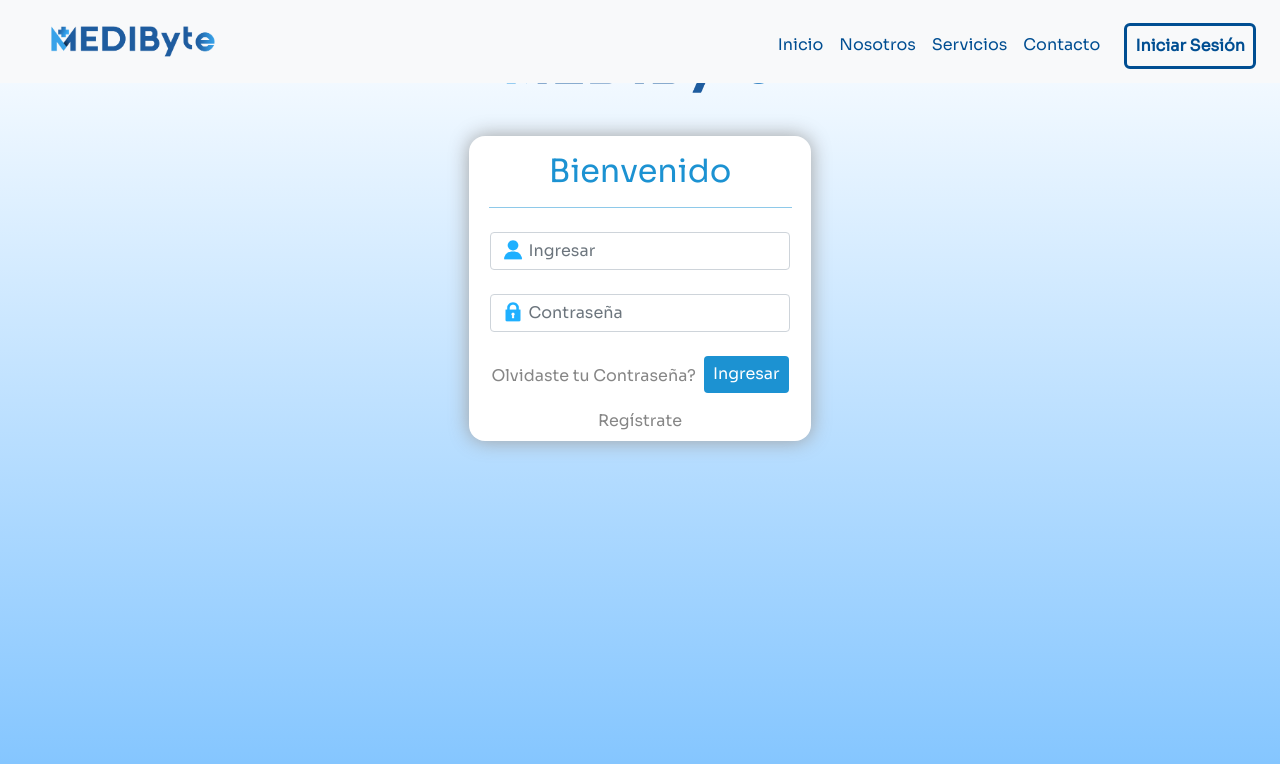
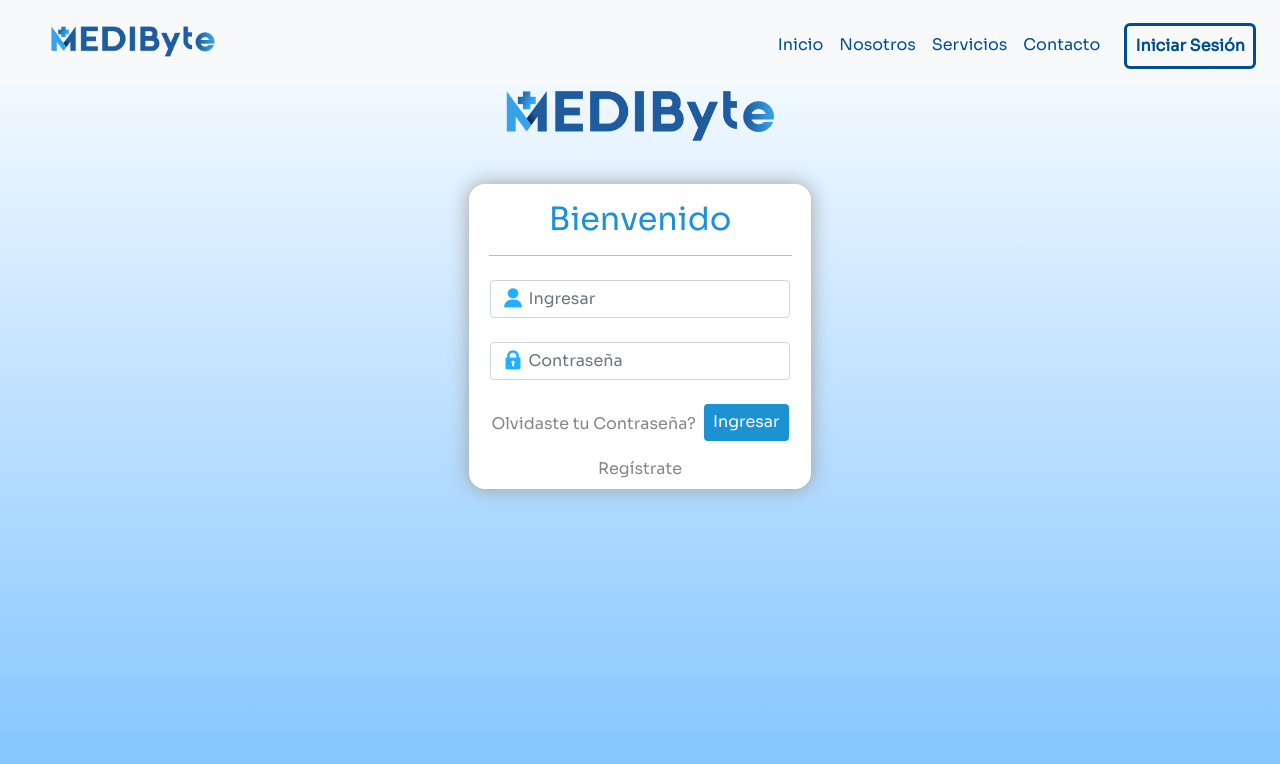
Before and after one commit to SaulArt7/Medibyte, a plain HTML site: page login.html in a window 1280 px wide. Drawn offline with nearby package versions, Linux system fonts and the light colour scheme.

Commit message:
(CHANGE) Img nosotros3 color azul, (ADD) Padding: Login y Registro

```diff
--- a/login.html
+++ b/login.html
@@ -45,7 +45,7 @@
 <section id="inicio">
 
 
-  <div class="container d-flex justify-content-center">
+  <div class="container d-flex justify-content-center pt-5">
     <div class="container1 d-flex justify-content-center">
       <img class="img1" src="assets/logos/MediByte.png" alt="Logo">
     </div>
```
Also changed, not shown: registro.html (+1 -1 lines), assets/images/nosotros3.png.
